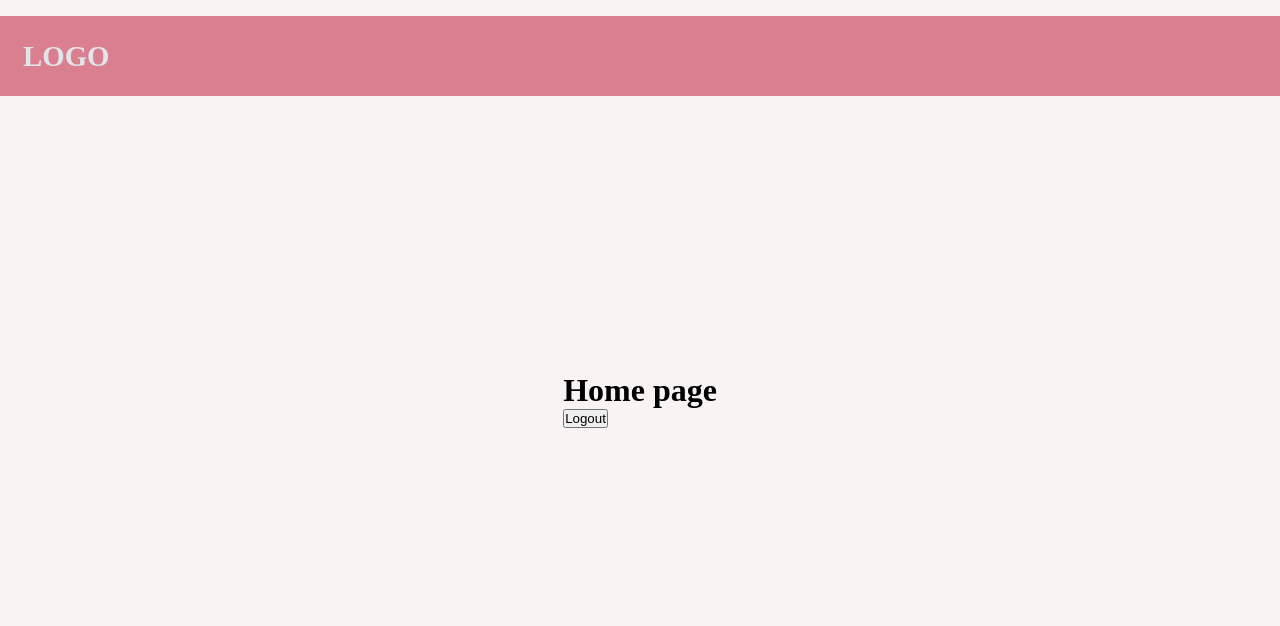
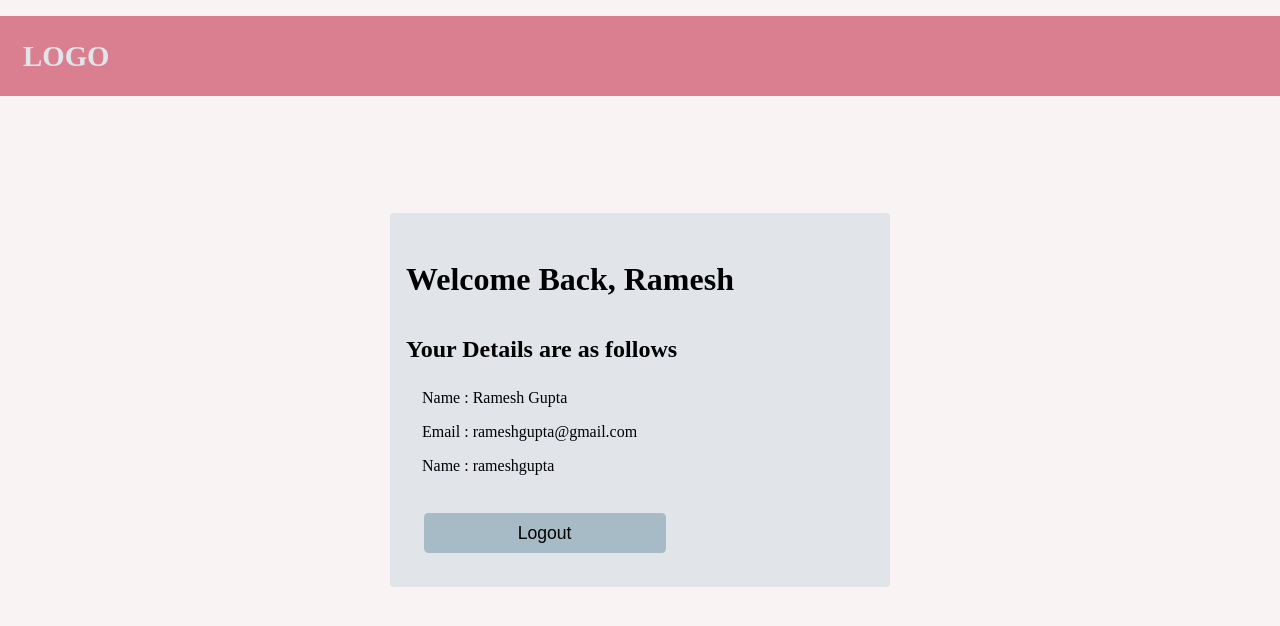
Before and after one commit to vardhan35/assignment, a React (Vite) app: page /home in a window 1280 px wide. Shown: the top 626 px of the page. Built offline with nearby package versions, Linux system fonts and the light colour scheme.

Commit message:
importin css in home component

```diff
--- a/src/components/Home/index.js
+++ b/src/components/Home/index.js
@@ -1,10 +1,17 @@
 import React from "react";
+import "./home.css";
 
 const Homepage = () => {
   return (
     <div className="homePage">
-      <h1>Home page</h1>
-      <button>Logout</button>
+      <h1 className="homeTitle">Welcome Back, Ramesh</h1>
+      <h2 className="homeSubTitle">Your Details are as follows</h2>
+      <div className="userDetails">
+        <p className="homeDetails">Name : Ramesh Gupta</p>
+        <p className="homeDetails">Email : rameshgupta@gmail.com</p>
+        <p className="homeDetails">Name : rameshgupta</p>
+      </div>
+      <button className="homeButton">Logout</button>
     </div>
   );
 };
```
